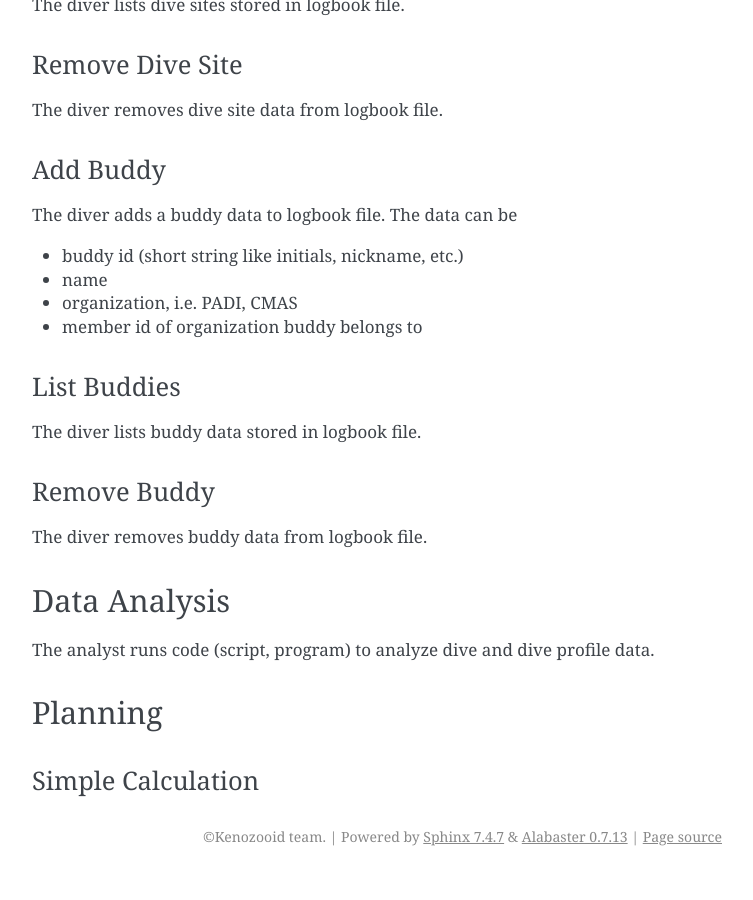
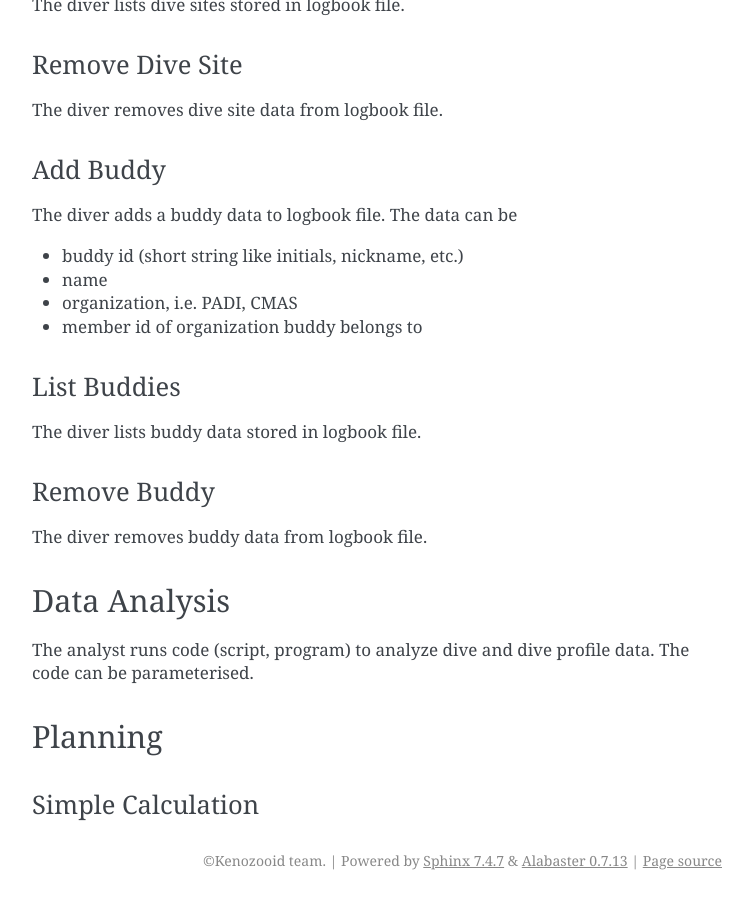
Before and after one commit to gitGNU/gnu_kenozooid, a Sphinx documentation site: the page built from doc/hacking/us.rst, in a window 1280 px wide and 900 px high, scrolled down 2480 px. Shown: the whole window, without its empty margins (388-1141 px from the left). Built offline with Sphinx 7.4.7, drawn with Linux system fonts in a browser that asks for light colours; before the commit the page ends 3356 px from its top, so only the background shows below that.

Commit message:
- data analysis user story to contain code parameterisation

```diff
--- a/doc/hacking/us.rst
+++ b/doc/hacking/us.rst
@@ -151,7 +151,7 @@ The diver removes buddy data from logbook file.
 Data Analysis
 -------------
 The analyst runs code (script, program) to analyze dive and dive profile
-data.
+data. The code can be parameterised.
 
 .. _planning:
 
```
